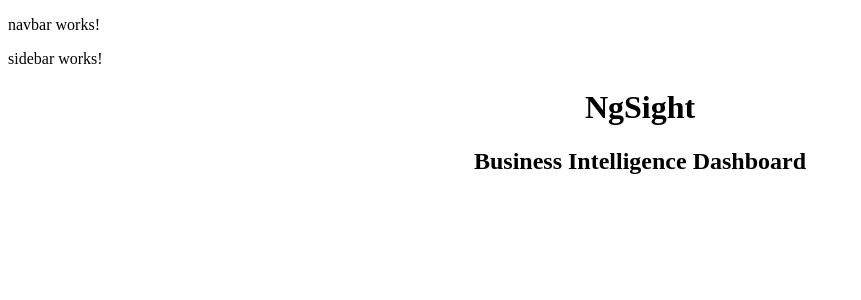
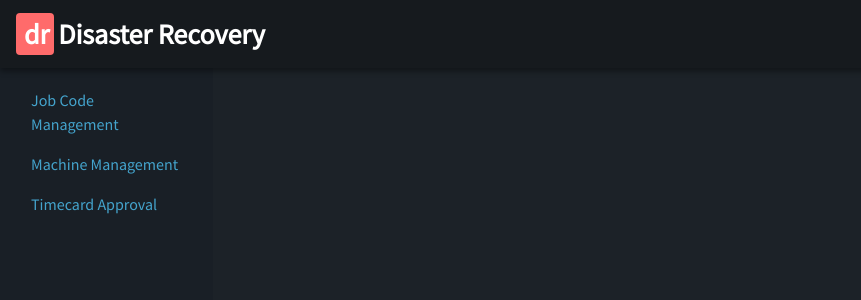
Before and after one commit to alversonlayne/ng-sight, an Angular app: page / in a window 1280 px wide. Shown: the top 300 px of the page, without its empty margins (0-861 px from the left). Built offline with nearby package versions, Linux system fonts and the light colour scheme.

Commit message:
Update styles, reference bootstrap, edit layout

```diff
--- a/angular.json
+++ b/angular.json
@@ -24,9 +24,15 @@
               "src/assets"
             ],
             "styles": [
+              "./node_modules/bootstrap/dist/css/bootstrap.css",
               "src/styles.css"
             ],
-            "scripts": []
+            "scripts": [
+              "./node_modules/jquery/dist/jquery.js",
+              "./node_modules/bootstrap/dist/js/bootstrap.js",
+              "./node_modules/popper.js/dist/umd/popper.min.js",
+              "./node_modules/chart.js/dist/Chart.min.js"
+            ]
           },
           "configurations": {
             "production": {
--- a/package.json
+++ b/package.json
@@ -19,9 +19,10 @@
     "@angular/platform-browser": "~9.0.2",
     "@angular/platform-browser-dynamic": "~9.0.2",
     "@angular/router": "~9.0.2",
-    "bootstrap": "^4.0.0-beta",
+    "bootstrap": "^4.4.1",
     "chart.js": "^2.9.3",
     "jquery": "^3.4.1",
+    "popper": "^1.0.1",
     "popper.js": "^1.16.1",
     "rxjs": "~6.5.4",
     "tslib": "^1.10.0",
--- a/src/app/app.component.css
+++ b/src/app/app.component.css
@@ -0,0 +1,15 @@
+#sideBar{
+  height: 100vh;
+  padding-top: 80px;
+  position: fixed;
+  background-color: #191F26;
+}
+
+#dashboard{
+  margin-top: 60px;
+}
+
+#navbar{
+  background-color: #161A1E!important;
+  box-shadow: 0 3px 6px rgba(0,0,0,0.2), 0 3px 6px rgba(0,0,0,0.25);
+}
--- a/src/app/app.component.html
+++ b/src/app/app.component.html
@@ -1,8 +1,18 @@
-<app-navbar></app-navbar>
-<app-sidebar></app-sidebar>
-<div style="text-align:center">
-  <h1>{{title}}</h1>
-  <h2>{{subtitle}}</h2>
+<app-navbar
+  id="navbar"
+  class="navbar navbar-dark fixed-top bg-dark">
+</app-navbar>
+
+<div class="container-fluid">
+  <div class="row" id="mainContent">
+    <app-sidebar
+      id="sideBar"
+      class="col-sm-3 col-md-2 d-none d-sm-block sidebar">
+    </app-sidebar>
+
+    <div class="col-sm-9" id="dashboard">
+    </div>
+  </div>
 </div>
 
 <!-- <router-outlet></router-outlet> -->
--- a/src/app/navbar/navbar.component.css
+++ b/src/app/navbar/navbar.component.css
@@ -0,0 +1,17 @@
+.logo{
+  color: #fff;
+  font-weight: bold;
+  font-size: 1.4em;
+}
+
+.logo-left{
+  background-color: #FF6B6B;
+  padding: 3px 5px 3px 8px;
+  border-radius: 4px;
+}
+
+.logo-right{
+  padding: 3px 8px 3px 3px;
+  margin-left:1px;
+  border-radius: 4px;
+}
--- a/src/app/navbar/navbar.component.html
+++ b/src/app/navbar/navbar.component.html
@@ -1 +1,4 @@
-<p>navbar works!</p>
+<a class="navbar-brand" href="#">
+  <span class="logo logo-left">dr</span>
+  <span class="logo logo-right">Disaster Recovery</span>
+</a>
--- a/src/app/sidebar/sidebar.component.html
+++ b/src/app/sidebar/sidebar.component.html
@@ -1 +1,14 @@
-<p>sidebar works!</p>
+<ul class="nav nav-pills flex-column">
+  <li class="nav-item">
+    <!-- Sales Volume -->
+    <a class="nav-link" href="#">Job Code Management</a>
+  </li>
+  <li class="nav-item">
+    <!-- Latest Orders -->
+    <a class="nav-link" href="#">Machine Management</a>
+  </li>
+  <li class="nav-item">
+    <!-- System Health -->
+    <a class="nav-link" href="#">Timecard Approval</a>
+  </li>
+</ul>
--- a/src/index.html
+++ b/src/index.html
@@ -6,6 +6,7 @@
   <base href="/">
   <meta name="viewport" content="width=device-width, initial-scale=1">
   <link rel="icon" type="image/x-icon" href="favicon.ico">
+  <link href="https://fonts.googleapis.com/css?family=Source+Sans+Pro&display=swap" rel="stylesheet">
 </head>
 <body>
   <app-root></app-root>
--- a/src/styles.css
+++ b/src/styles.css
@@ -1 +1,31 @@
-/* You can add global styles to this file, and also import other style files */
+
+* {
+  box-sizing: border-box;
+}
+
+html {
+  height: 100%;
+}
+
+body {
+  font-family: 'Source Sans Pro', sans-serif;
+  background-color: #1c2228;
+  color: #f7fff7;
+  height: 100%;
+}
+
+a {
+  color: #44a4cd;
+}
+
+a:over {
+  color: #44a8cf;
+}
+
+.shadow {
+  box-shadow: 0 8px 12px rgba(0,0,0,0.2), 0 5px 6px rgba(0,0,0,0.3);
+}
+
+.section-container {
+  padding: 30px;
+}
```
Also changed, not shown: 1 other file (tests, documents, lock files or other folders).
